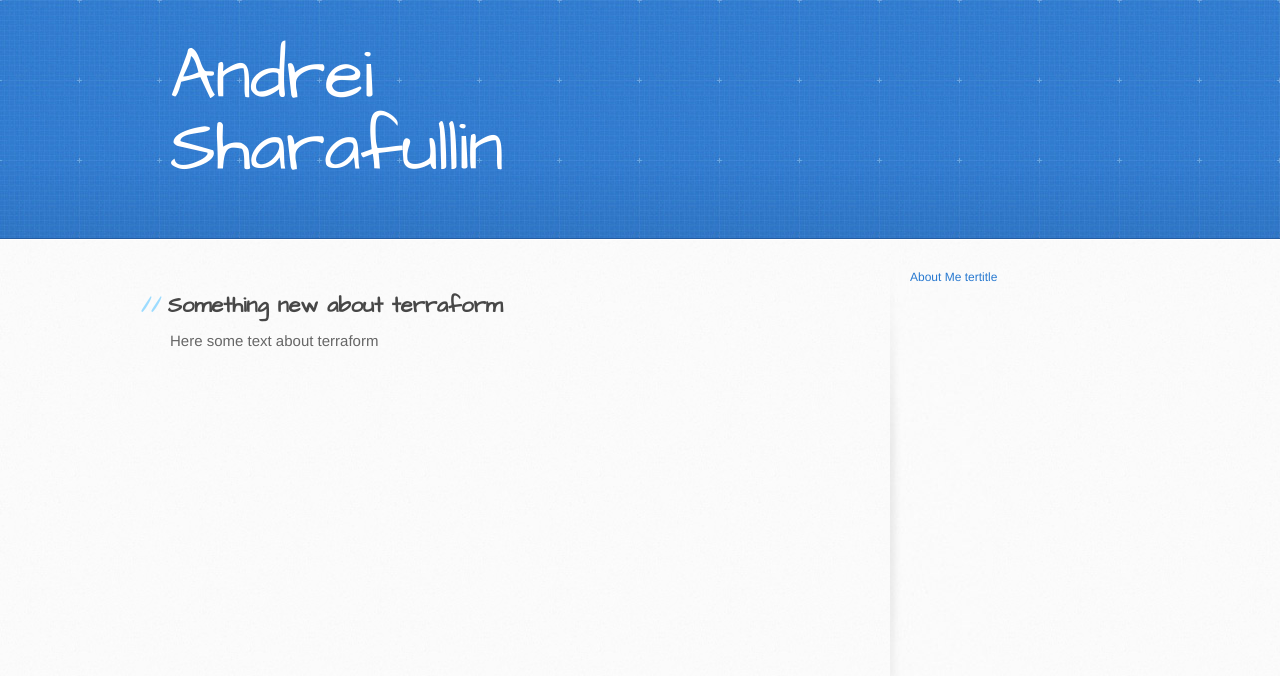
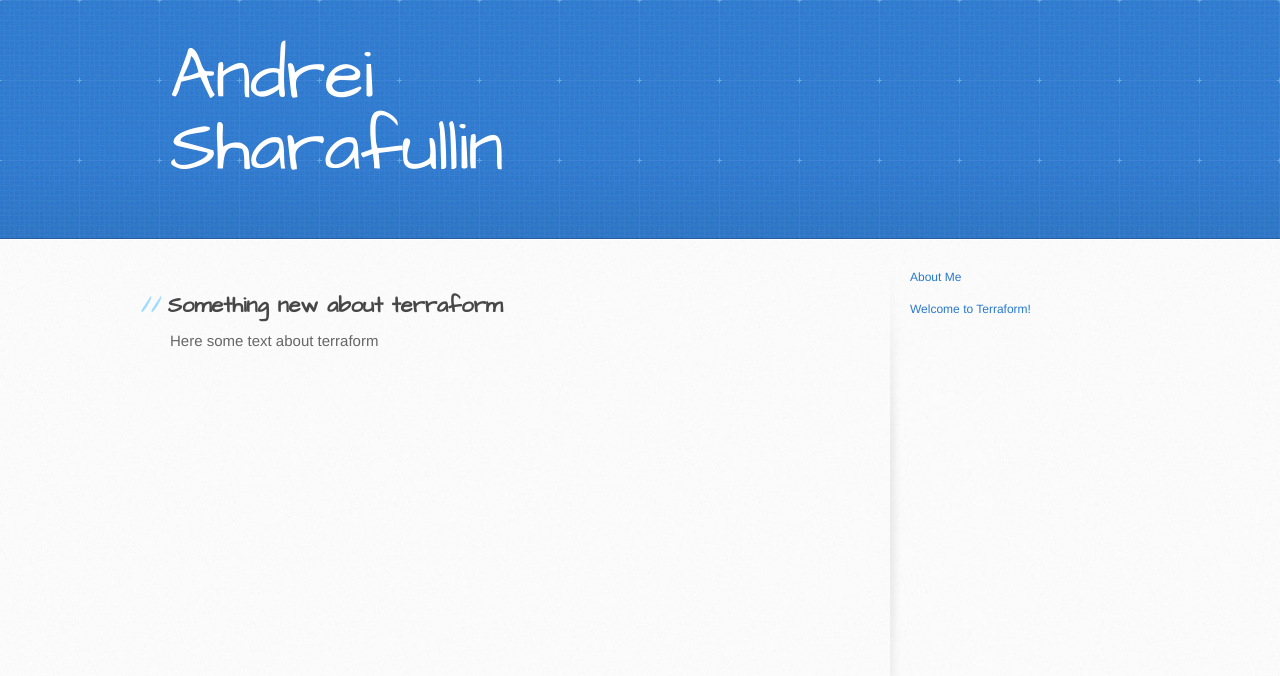
Before and after one commit to sharafullin/sharafullin.github.io, a Jekyll site: the page built from _posts/2018-7-18-terraform.md, in a window 1280 px wide. Shown: the top 676 px of the page. Built offline with Jekyll 4.4.1, drawn with Linux system fonts in a browser that asks for light colours; our own code applies the rules of GitHub Pages for plain Markdown files.

Commit message:
added test post

```diff
--- a/_layouts/default.html
+++ b/_layouts/default.html
@@ -34,6 +34,7 @@
 
         <aside id="sidebar">
           <a href="./aboutme.html">About Me</a>
+          <br />
           {% if site.show_downloads %}
             <a href="{{ site.github.zip_url }}" class="button">
               <small>Download</small>
@@ -46,6 +47,7 @@
           {% endif %}
 
           {% for post in site.posts %}
+            <br />
             <a href="{{ post.url }}" >
               {{post.title}}
             </a>
--- a/_posts/2018-7-18-terraform.md
+++ b/_posts/2018-7-18-terraform.md
@@ -1,8 +1,7 @@
 ---
-title:  "Welcome to Jekyll test!"
+title:  "Welcome to Terraform!"
 date:   2018-7-16 16:16:01 -0600
 categories: terraform
-title: tertitle
 ---
 
 ## Something new about terraform
```
